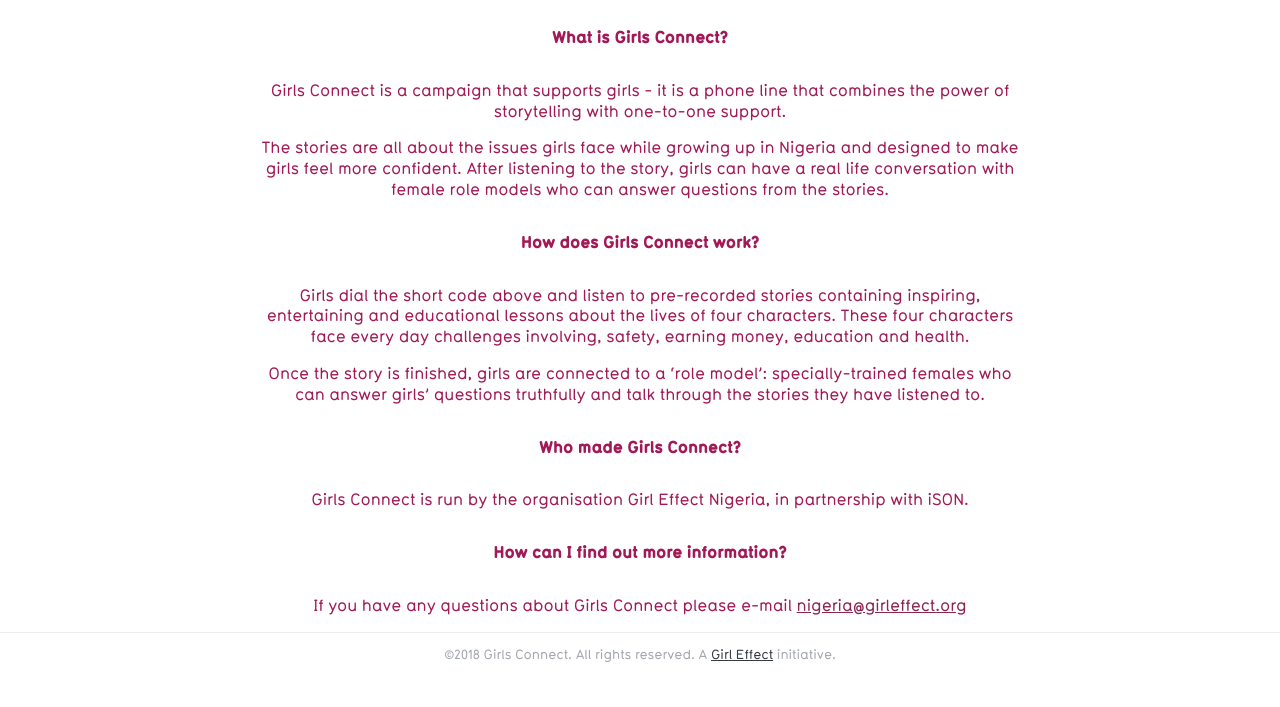
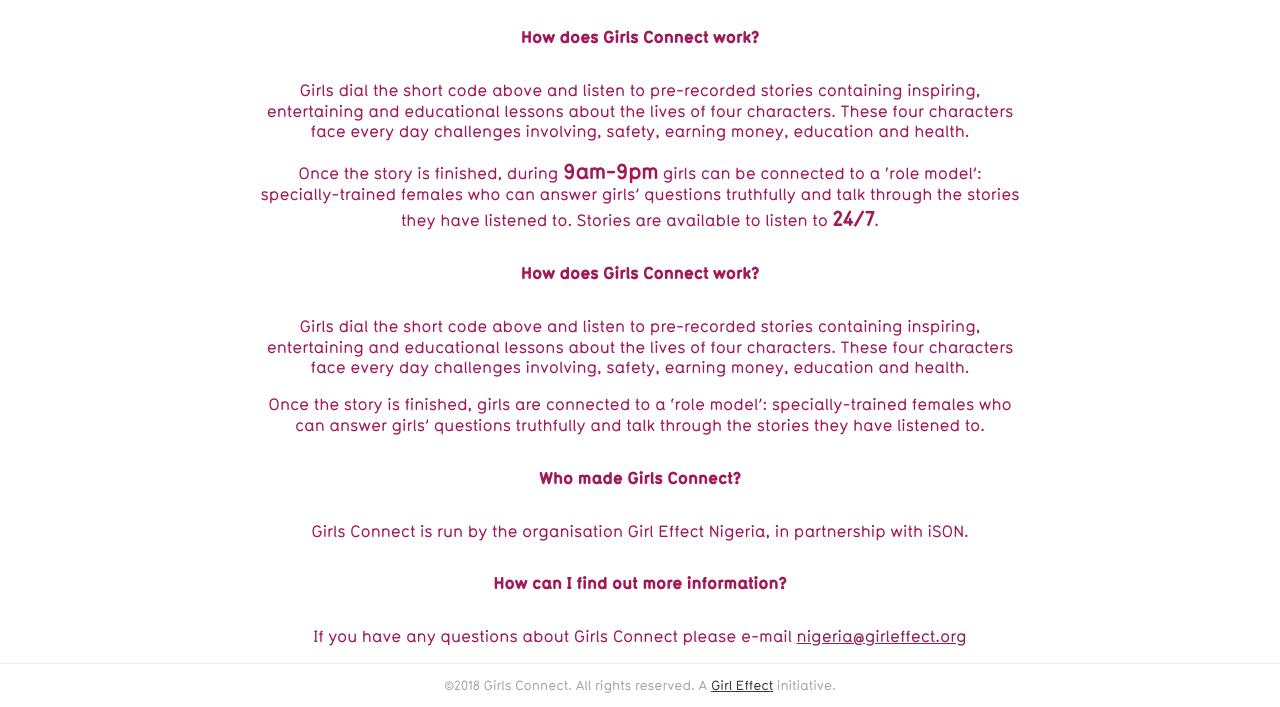
Before and after one commit to girleffect/girls-connect, a website: page faqs.html in a window 1280 px wide. Shown: the part 241-948 px from the top of the page. Before the commit the page ends 917 px from the top, so only its background shows below. Drawn offline with Linux system fonts and the light colour scheme.

Commit message:
update text changes

```diff
--- a/faqs.html
+++ b/faqs.html
@@ -83,9 +83,13 @@
         <div class="content__inner">
           <ul class="content-list">
             <li class="content-list__item">
-              <label class="content-list__topic">What is Girls Connect?</label>
-              <p>Girls Connect is a campaign that supports girls - it is a phone line that combines the power of storytelling with one-to-one support.</p>
-              <p>The stories are all about the issues girls face while growing up in Nigeria and designed to make girls feel more confident. After listening to the story, girls can have a real life conversation with female role models who can answer questions from the stories.</p>
+              <label class="content-list__topic">How does Girls Connect work?</label>
+              <p>Girls dial the short code above and listen to pre-recorded stories containing inspiring,
+              entertaining and educational lessons about the lives of four characters.
+              These four characters face every day challenges involving, safety, earning money, education and health.</p>
+              <p>Once the story is finished, during <span class="intro__subtitle--bold">9am-9pm</span> girls can be connected to a ‘role model’:
+              specially-trained females who can answer girls’ questions truthfully and talk through the stories they have listened to.
+              Stories are available to listen to <span class="intro__subtitle--bold">24/7</span>.</p>
             </li>
             <li class="content-list__item">
               <label class="content-list__topic">How does Girls Connect work?</label>
--- a/static/css/main.scss
+++ b/static/css/main.scss
@@ -174,9 +174,13 @@
     &--secondary {
       padding: 1em;
       @media (min-width: 48.000em) {
-        font-size: 1.250em;
+        font-size: 20px;
         padding: 1em 15%;
       }
+    }
+    &--bold {
+      font-size: 20px;
+      font-weight: bold;
     }
   }
   &__caption {
@@ -271,7 +275,7 @@
 .sponsors {
   &-list {
     display: grid;
-    grid-template-columns: 25% 25% 25% 25%;
+    grid-template-columns: 1fr 1fr 1fr;
     grid-template-rows: auto;
     padding: 10% 0;
     text-align: center;
```
Also changed, not shown: call.html (+7 -7 lines), index.html (+1 -2 lines), static/dest/main.min.css, 2 other files.
